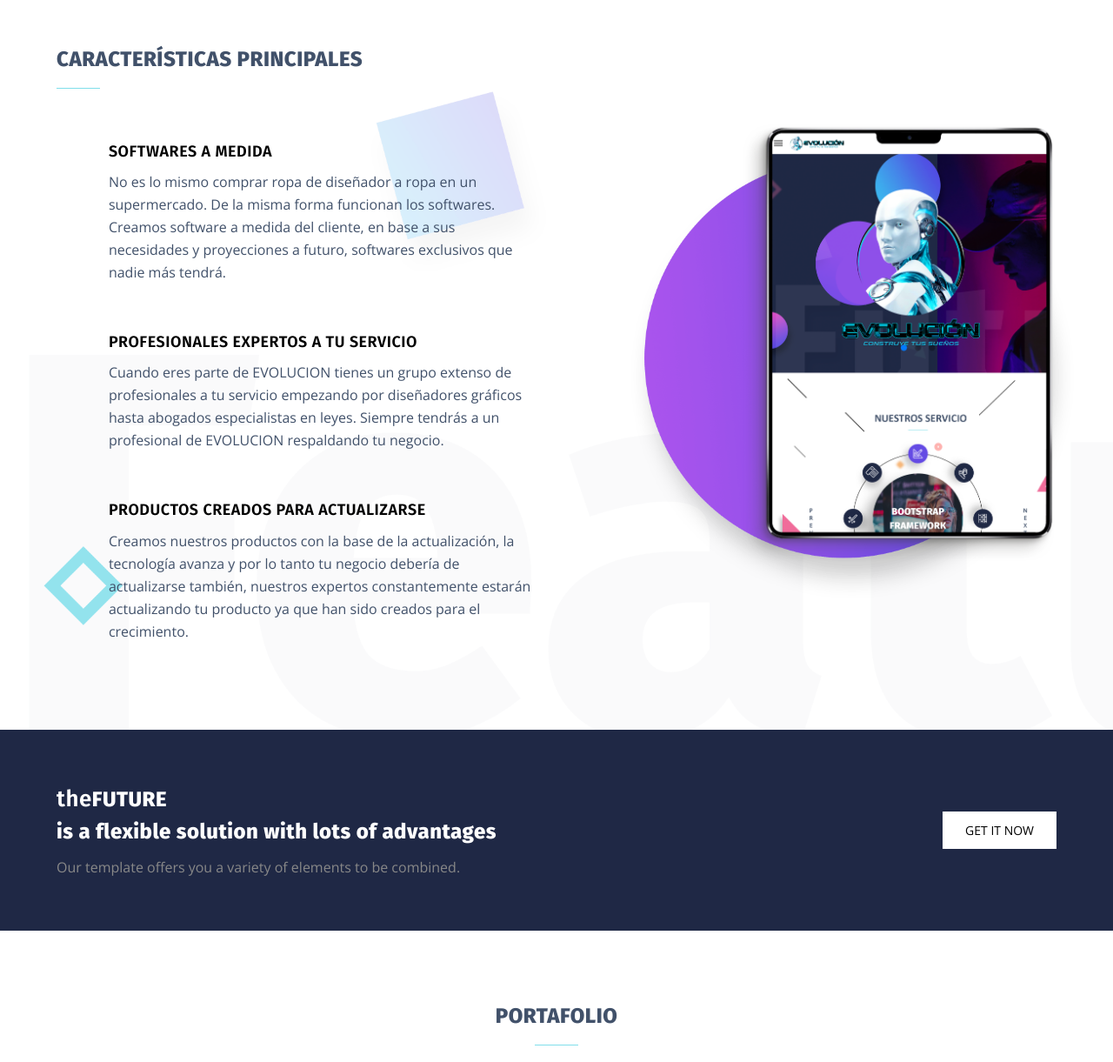
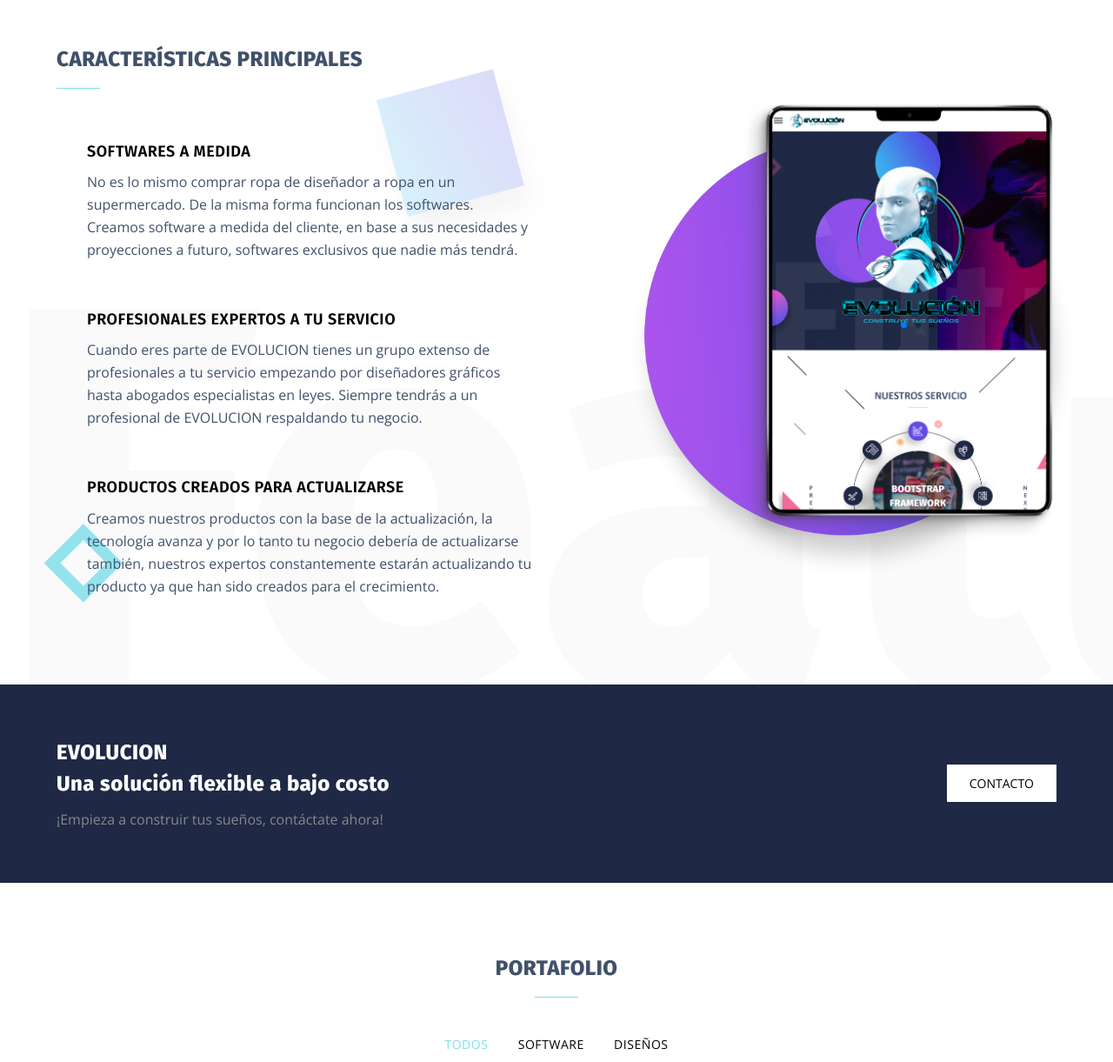
Before and after one commit to RolandoContreras/cevolution, a CodeIgniter app: page / in a window 1280 px wide. Shown: the part 2959-4180 px from the top of the page at 87% size. Run offline with CodeIgniter, Linux system fonts and the light colour scheme; some libraries are stand-ins or nearby versions; some web fonts are replaced.

Commit message:
changes on home

```diff
--- a/application/views/home.php
+++ b/application/views/home.php
@@ -300,7 +300,9 @@
               <article class="blurb blurb-minimal">
                 <div class="unit flex-row unit-spacing-md">
                   <div class="unit-left">
-                    <div class="blurb-minimal__icon"><span class="icon linear-icon-rocket"></span></div>
+                    <div class="blurb-minimal__icon">
+                        <span class="icon lnr lnr-laptop-phone"></span>
+                    </div>
                   </div>
                   <div class="unit-body">
                     <p class="blurb__title heading-6">Softwares a medida</p>
@@ -312,7 +314,9 @@
               <article class="blurb blurb-minimal">
                 <div class="unit flex-row unit-spacing-md">
                   <div class="unit-left">
-                    <div class="blurb-minimal__icon"><span class="icon linear-icon-equalizer"></span></div>
+                    <div class="blurb-minimal__icon">
+                        <span class="icon lnr lnr-users"></span>
+                    </div>
                   </div>
                   <div class="unit-body">
                     <p class="blurb__title heading-6">Profesionales expertos a tu servicio</p>
@@ -324,7 +328,9 @@
               <article class="blurb blurb-minimal">
                 <div class="unit flex-row unit-spacing-md">
                   <div class="unit-left">
-                    <div class="blurb-minimal__icon"><span class="icon linear-icon-arrow-down-square"></span></div>
+                    <div class="blurb-minimal__icon">
+                        <span class="icon lnr lnr-rocket"></span>
+                    </div>
                   </div>
                   <div class="unit-body">
                     <p class="blurb__title heading-6">Productos creados para actualizarse</p>
@@ -346,10 +352,10 @@
         <div class="container">
           <div class="row row-50 align-items-center justify-content-center justify-content-xl-between">
             <div class="col-xl-8 text-xl-left">
-              <h4><span class="text-transform-none heading-5">the</span><span class="text-transform-none">FUTURE</span><br><span>is a flexible solution with lots of advantages</span></h4>
-              <p>Our template offers you  a variety of elements to be combined.</p>
+              <h4><span class="text-transform-none">EVOLUCION</span><br><span>Una solución flexible a bajo costo</span></h4>
+              <p>¡Empieza a construir tus sueños, contáctate ahora!</p>
             </div>
-            <div class="col-xl-2 text-xl-right"><a class="button button-primary" target="_blank" href="#">Get it now</a></div>
+              <div class="col-xl-2 text-xl-right"><a class="button button-primary" href="<?php echo site_url().'contact';?>">Contacto</a></div>
           </div>
         </div>
       </section>
@@ -491,55 +497,6 @@
                             <p class="small hover-bottom-element">Creating Portfolio.</p><span class="icon arrow-right linear-icon-arrow-right"></span>
                           </div></a>
                 </div>
-              </div>
-            </div>
-          </div>
-        </div>
-      </section>
-      <!-- counters-->
-      <section class="section parallax-container context-dark" data-parallax-img="https://livedemo00.template-help.com/wt_69536/images/parallax-1.jpg">
-        <div class="parallax-content">
-          <div class="container section-md">
-            <div class="row justify-content-md-center row-50">
-              <div class="col-md-6 col-lg-3">
-                <!-- Box counter-->
-                <article class="box-counter">
-                  <div class="box-counter__icon linear-icon-coffee-cup"></div>
-                  <div class="box-counter-main">
-                    <div class="counter">100</div>
-                  </div>
-                  <p class="box-counter-title">Projects Annually</p>
-                </article>
-              </div>
-              <div class="col-md-6 col-lg-3">
-                <!-- Box counter-->
-                <article class="box-counter">
-                  <div class="box-counter__icon linear-icon-cube"></div>
-                  <div class="box-counter-main">
-                    <div class="counter">45</div>
-                  </div>
-                  <p class="box-counter-title">Awards</p>
-                </article>
-              </div>
-              <div class="col-md-6 col-lg-3">
-                <!-- Box counter-->
-                <article class="box-counter">
-                  <div class="box-counter__icon linear-icon-chevrons-expand-horizontal"></div>
-                  <div class="box-counter-main">
-                    <div class="counter">98</div><span>%</span>
-                  </div>
-                  <p class="box-counter-title">Positive Reviews</p>
-                </article>
-              </div>
-              <div class="col-md-6 col-lg-3">
-                <!-- Box counter-->
-                <article class="box-counter">
-                  <div class="box-counter__icon linear-icon-mustache-glasses"></div>
-                  <div class="box-counter-main">
-                    <div class="counter">147</div><span>k</span>
-                  </div>
-                  <p class="box-counter-title">Happy Customers</p>
-                </article>
               </div>
             </div>
           </div>
```
